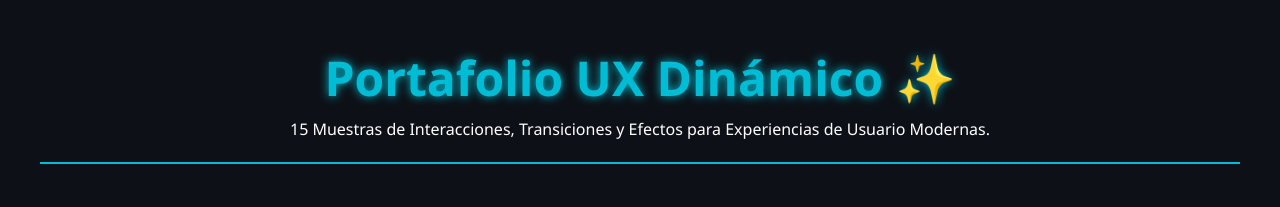
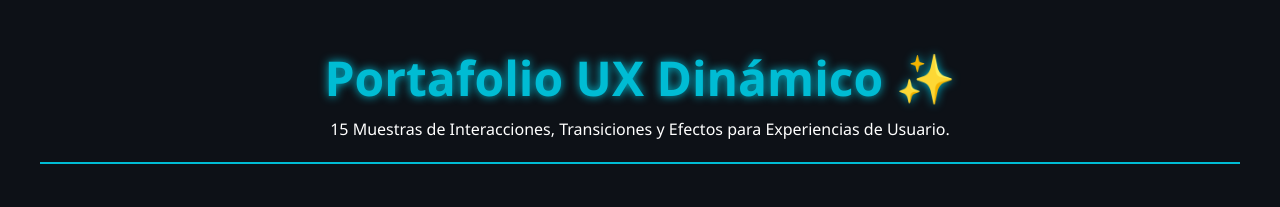
Before and after one commit to GandresR11/muestrasefectos, a plain HTML site: page index.html in a window 1280 px wide. Shown: the top 207 px of the page. Drawn offline with Linux system fonts and the light colour scheme.

Commit message:
Update index.html

```diff
--- a/index.html
+++ b/index.html
@@ -11,7 +11,7 @@
 
     <header class="page-header">
         <h1>Portafolio UX Dinámico ✨</h1>
-        <p>15 Muestras de Interacciones, Transiciones y Efectos para Experiencias de Usuario Modernas.</p>
+        <p>15 Muestras de Interacciones, Transiciones y Efectos para Experiencias de Usuario.</p>
     </header>
 
     <main class="effects-container">
```
